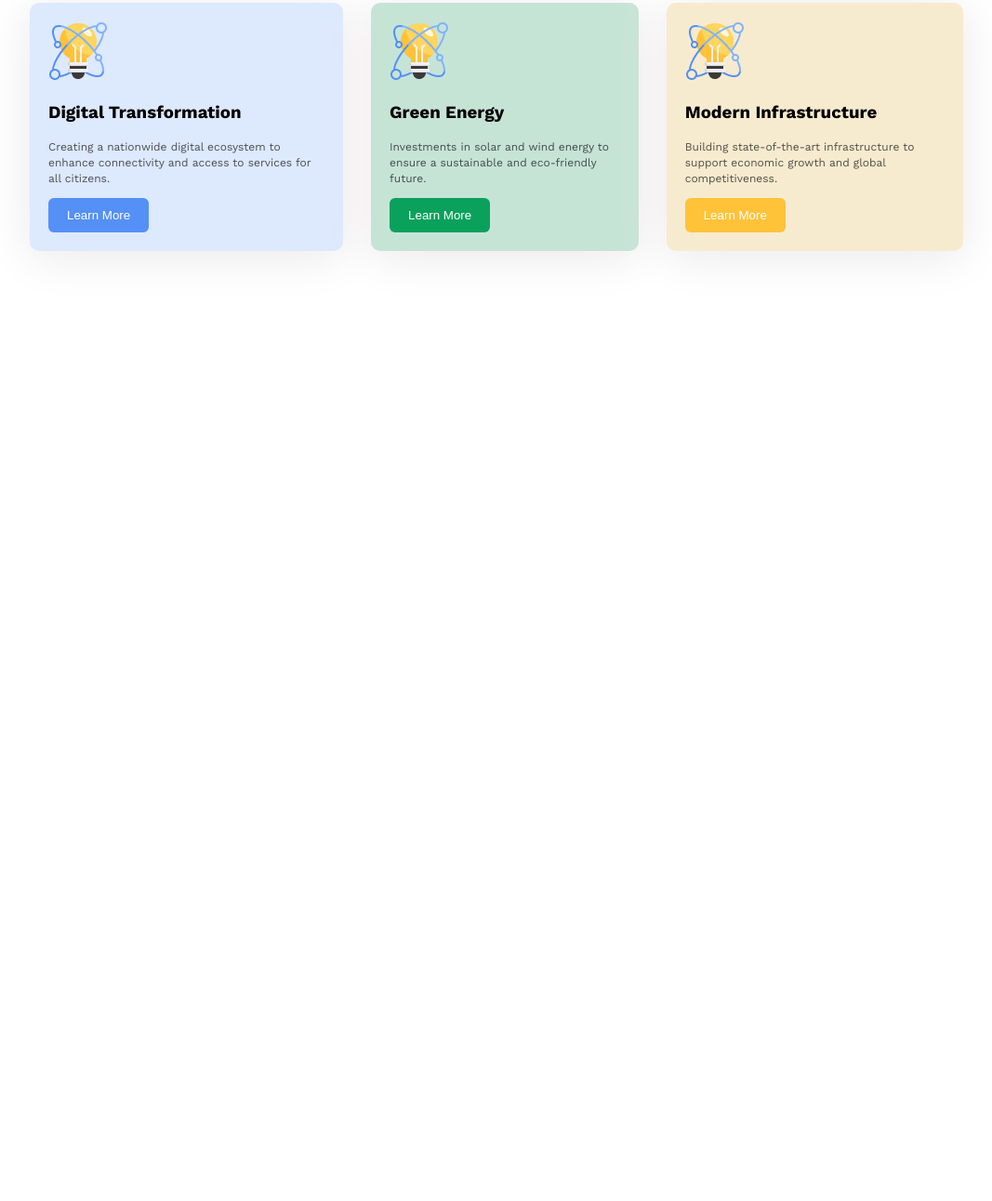
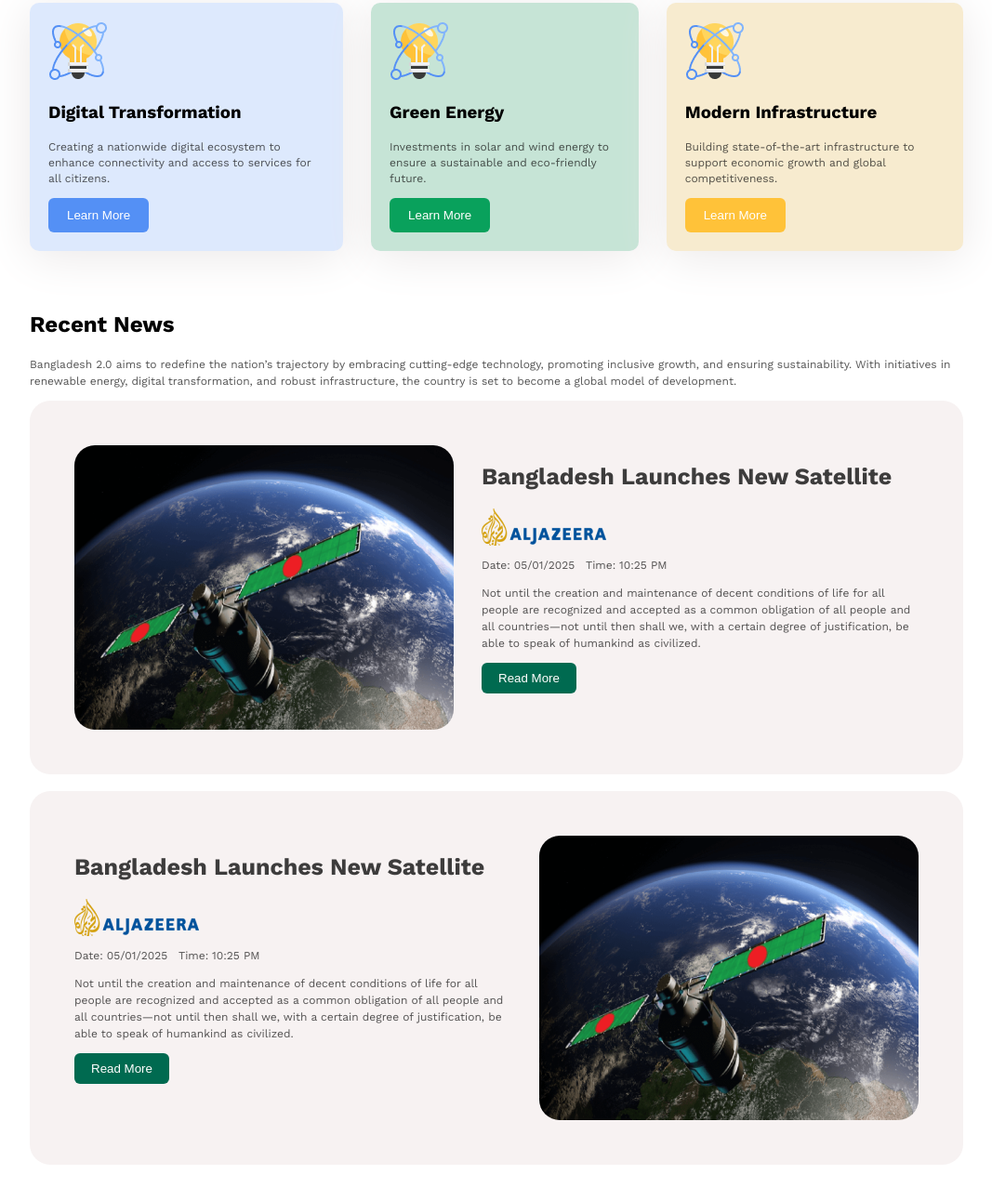
Before and after one commit to Raihan-17/assaignment01-ph, a plain HTML site: page index.html in a window 1280 px wide. Shown: the part 679-1971 px from the top of the page at 93% size, without its empty margins (106-1173 px from the left). Before the commit the page ends 1014 px from the top, so only its background shows below. Drawn offline with nearby package versions, Linux system fonts and the light colour scheme.

Commit message:
on going

```diff
--- a/index.html
+++ b/index.html
@@ -35,7 +35,6 @@
      <img src="./assets/card-icon.png" alt="">
         <h3>Green Energy</h3>
         <p class="paragr">Investments in solar and wind energy to ensure a sustainable and eco-friendly future.
-
         </p>
         <button id="cb2">Learn More</button>
         </div>
@@ -48,5 +47,35 @@
     </div>
 </section>
 
+<section class="r-news">
+    <div>
+         <h1>Recent News</h1>
+          <p class="newstxt">Bangladesh 2.0 aims to redefine the nation’s trajectory by embracing cutting-edge technology, promoting inclusive growth, and ensuring sustainability. With initiatives in renewable energy, digital transformation, and robust infrastructure, the country is set to become a global model of development.</p>
+    </div>
+ <div class="news-card1">
+    <img id="nimg1" src="./assets/satelite.png" alt="">
+    <div >
+    <h2  class="news-tlt">Bangladesh Launches New Satellite</h2>
+    <img class="alj-img" src="./assets/al-jazeera.png" alt="">
+
+    <div class="newstxt">Date: 05/01/2025 &nbsp;  Time: 10:25 PM</div>
+    <p class="newstxt">Not until the creation and maintenance of decent conditions of life for all people are recognized and accepted as a common obligation of all people and all countries—not until then shall we, with a certain degree of justification, be able to speak of humankind as civilized.
+    </p>
+     <button class="news-btn">Read More</button>
+     </div>
+    </div>
+        <div class="news-card2">
+             <div >
+            <h2 class="news-tlt">Bangladesh Launches New Satellite</h2>
+            <img class="alj-img" src="./assets/al-jazeera.png" alt="">
+             <div class="newstxt">Date: 05/01/2025 &nbsp; Time: 10:25 PM
+            </div>
+             <p class="newstxt">Not until the creation and maintenance of decent conditions of life for all people are recognized and accepted as a common obligation of all people and all countries—not until then shall we, with a certain degree of justification, be able to speak of humankind as civilized.
+            </p>
+            <button class="news-btn">Read More</button>
+            </div>
+            <img id="nimg2" src="./assets/satelite.png" alt="">
+      </div>
+    </section>
 </body>
 </html>
--- a/style/styles.css
+++ b/style/styles.css
@@ -24,7 +24,7 @@ margin: auto;
 
 .img1{
 position: absolute;
-width: 474.03px;
+width: 445px;
 height: 329.21px;
 left: 48%;
 top: 14%;
@@ -138,3 +138,55 @@ background:rgb(9, 161, 92);
 border: none;
 background:rgb(255, 194, 57);
 }
+.r-news{
+    margin-top: 65px;
+    padding-left: 130px;
+    margin-bottom: 65px;
+    padding-right: 130px;
+}
+.news-card1{
+    display: flex;
+    border-radius: 22px;
+ padding: 48px;
+background: rgb(247, 242, 242);
+margin-bottom: 18px;
+}
+.news-card2{
+    display: flex;
+    border-radius: 22px;
+    padding: 48px;
+   background:rgb(247, 242, 242);
+}
+#nimg1{
+    border-radius: 22px;
+    margin-right: 30px;
+}
+#nimg2{
+    border-radius: 22px;
+    margin-left: 30px;
+}
+.alj-img{
+    margin-bottom: 8px ;
+}
+.news-btn{
+    color: white;
+    border: none;
+    border-radius: 6px;
+    padding: 9px 18px 9px 18px;
+      background: rgb(0, 106, 80);
+}
+.newstxt{
+    color: rgba(14, 14, 14, 0.7);
+font-size: 12px;
+font-weight: 400;
+line-height: 18px;
+letter-spacing: 0%;
+text-align: left;
+}
+.news-tlt{
+    color: rgba(14, 14, 14, 0.8);
+font-size: 25px;
+font-weight: 700;
+line-height: 26px;
+
+}
```
Lines whose indentation alone changed are shown as unchanged.
